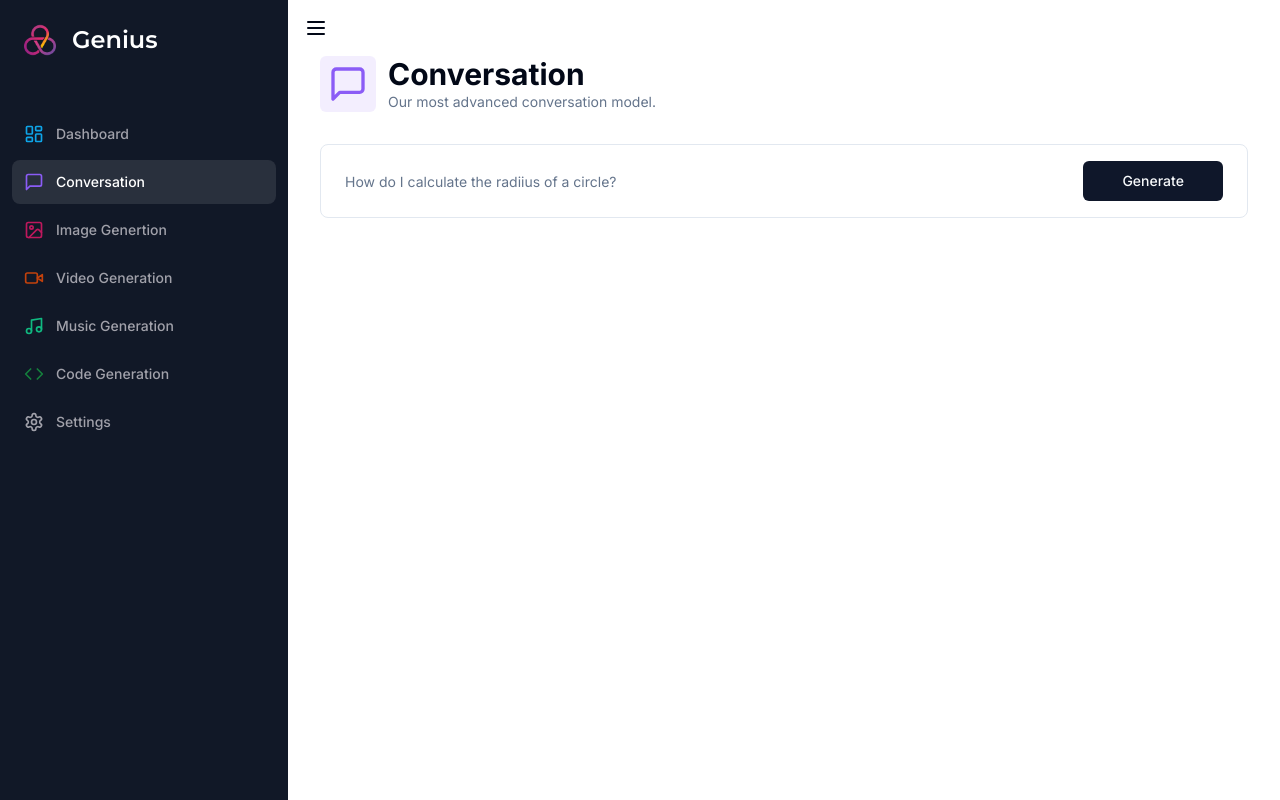
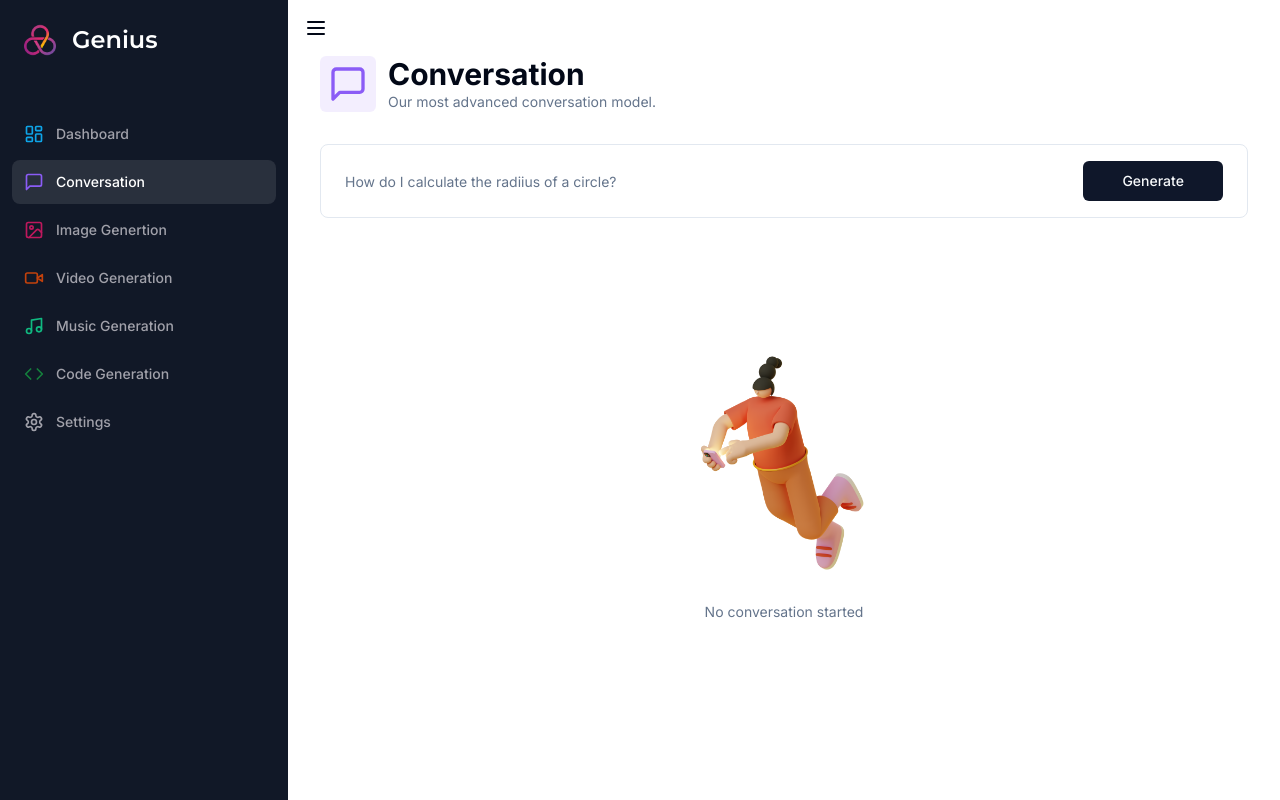
Before and after one commit to estuhub/genius-ai, a Next.js app: page /conversation in a window 1280 px wide. Built offline with nearby package versions, Linux system fonts and the light colour scheme.

Commit message:
add Empty component and isLoading spinning component

```diff
--- a/app/(dashboard)/(routes)/conversation/page.tsx
+++ b/app/(dashboard)/(routes)/conversation/page.tsx
@@ -10,11 +10,13 @@
 import { ChatCompletionMessageParam } from "openai/resources/index.mjs"
 
 import Heading from "@/components/heading"
-
-import { formSchema } from "./constants"
 import { Form, FormControl, FormField, FormItem } from "@/components/ui/form"
 import { Input } from "@/components/ui/input"
 import { Button } from "@/components/ui/button"
+import { Empty } from "@/components/empty"
+import { Loader } from "@/components/loader"
+
+import { formSchema } from "./constants"
 
 const ConversationPage = () => {
     const [messages, setMessages] = useState<ChatCompletionMessageParam[]>([])
@@ -83,6 +85,14 @@
                     </Form>
                 </div>
                 <div className="space-y-4 mt-4">
+                    {isLoading && (
+                        <div className="p-8 rounded-lg w-full flex items-center justify-center bg-muted">
+                            <Loader />
+                        </div>
+                    )}
+                    {messages.length === 0 && !isLoading && (
+                        <Empty label="No conversation started" />
+                    )}
                     <div className="flex flex-col-reverse gap-y-4">
                         {messages.map((message, i) => (
                             <div key={i}>
--- /dev/null
+++ b/components/empty.tsx
@@ -0,0 +1,23 @@
+import Image from "next/image"
+
+interface EmptyProps {
+    label: string,
+}
+
+export const Empty = ({
+    label
+}: EmptyProps) => {
+    return (
+        <div className="h-full p-20 flex flex-col items-center justify-center">
+            <div className="relative h-72 w-72">
+                <Image
+                    alt="empty"
+                    src="/empty.png"
+                    fill
+                    sizes="h-72 w-72"
+                    />
+            </div>
+            <p className="text-muted-foreground text-sm text-center">{label}</p>
+        </div>
+    )
+}
--- /dev/null
+++ b/components/loader.tsx
@@ -0,0 +1,17 @@
+import Image from "next/image"
+
+export const Loader = () => {
+    return (
+        <div className="h-full flex flex-col gap-y-4 items-center justify-center">
+            <div className="w-10 h-10 relative animate-spin">
+                <Image
+                    alt="logo"
+                    fill
+                    src="/logo.png"
+                    sizes="w-10 h-10"
+                />
+            </div>
+            <p className="text-sm text-muted-foreground">Genius is thinking...</p>
+        </div>
+    )
+}
```
Also changed, not shown: public/empty.png (added).
